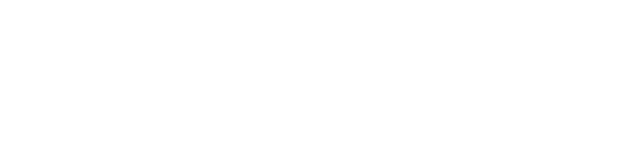
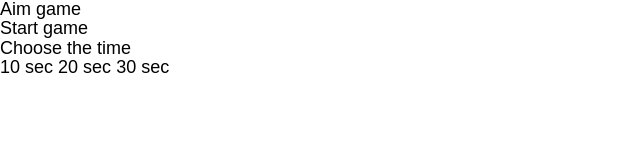
Before and after one commit to FreightDH/card-gallery, a website built with webpack: page aim-game/src/index.html in a window 1280 px wide. Shown: the whole page, without its empty margins (0-640 px from the left). Built offline with nearby package versions, Linux system fonts and the light colour scheme.

Commit message:
feat: add markup

```diff
--- a/aim-game/src/index.html
+++ b/aim-game/src/index.html
@@ -8,7 +8,33 @@
 
   <body>
     <div class="wrapper">
-      <main class="content"></main>
+      <main class="content">
+        <section class="screen">
+          <div class="screen__container">
+            <div class="screen__body">
+              <h1 class="screen__title">Aim game</h1>
+              <button class="screen__button">Start game</button>
+            </div>
+          </div>
+        </section>
+        <section class="screen">
+          <div class="screen__container">
+            <div class="screen__body">
+              <h2 class="screen__title">Choose the time</h2>
+              <button class="screen__button" data-time="10">10 sec</button>
+              <button class="screen__button" data-time="20">20 sec</button>
+              <button class="screen__button" data-time="30">30 sec</button>
+            </div>
+          </div>
+        </section>
+        <section class="screen">
+          <div class="screen__container">
+            <div class="screen__body">
+              <div class="screen__board"></div>
+            </div>
+          </div>
+        </section>
+      </main>
     </div>
     <script src="./app.js" type="module"></script>
   </body>
```
